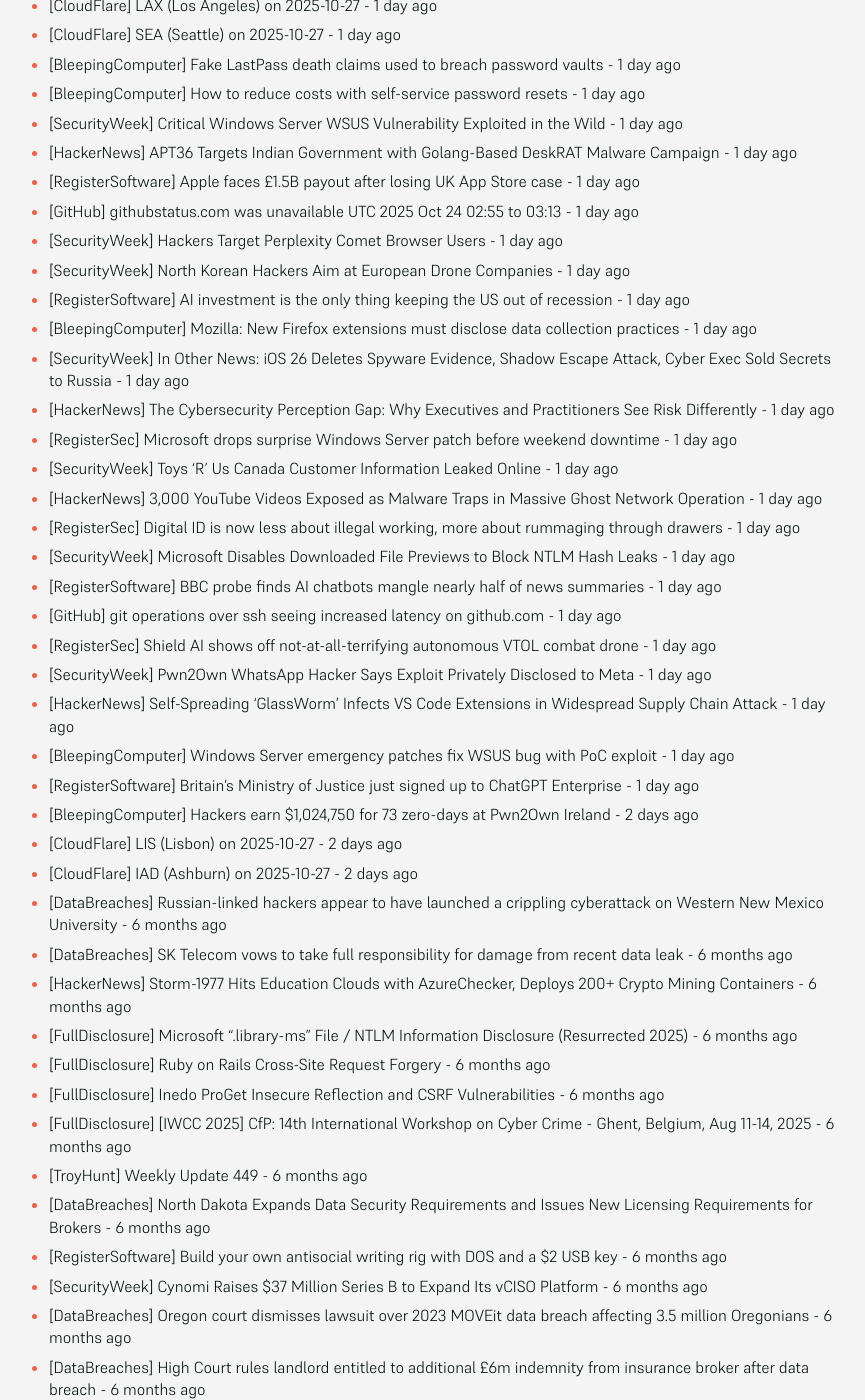
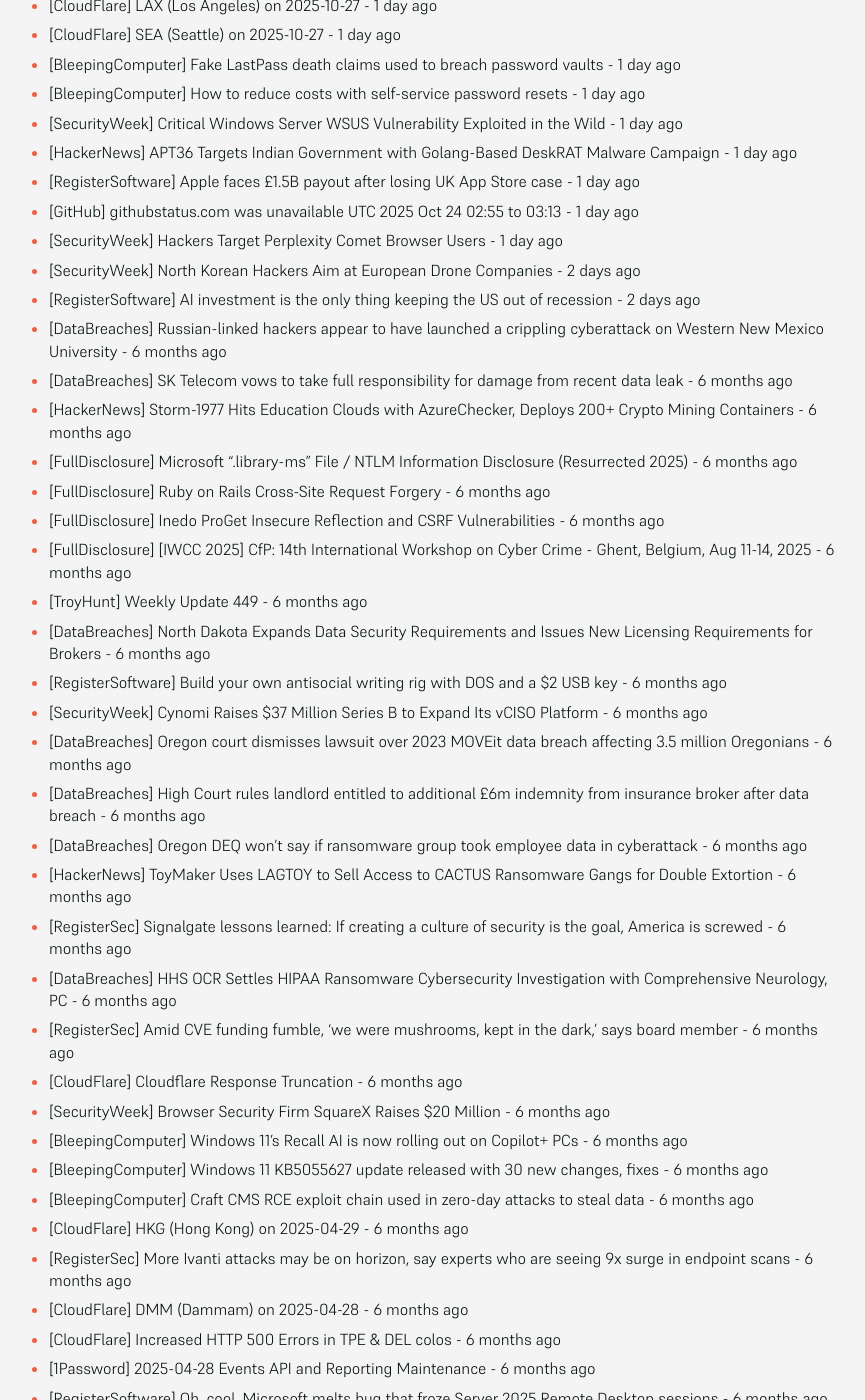
Before and after one commit to SecOpsNews/news, a Jekyll site: the page built from index.md, in a window 1280 px wide and 1400 px high, scrolled down 1008 px. Shown: the whole window, without its empty margins (215-1080 px from the left). Built offline with Jekyll 4.4.1, drawn with Linux system fonts in a browser that asks for light colours; some of the changed text lies outside the part shown.

Commit message:
New Feed

```diff
--- a/index.md
+++ b/index.md
@@ -9,15 +9,15 @@ description: Latest Updates
 
 <!-- SecOps start -->
 
-- [FullDisclosure] [REVIVE-SA-2025-001] Revive Adserver Vulnerability - 2 hours ago
-- [FullDisclosure] [REVIVE-SA-2025-002] Revive Adserver Vulnerability - 2 hours ago
-- [TroyHunt] Weekly Update 475 - 8 hours ago
-- [BleepingComputer] New CoPhish attack steals OAuth tokens via Copilot Studio agents - 14 hours ago
-- [BleepingComputer] New 'CoPhish' technique wraps OAuth phishing in Microsoft Copilot - 14 hours ago
-- [SecurityWeek] OpenAI Atlas Omnibox Is Vulnerable to Jailbreaks - 19 hours ago
-- [SecurityWeek] $1M WhatsApp Hack Flops: Only Low-Risk Bugs Disclosed to Meta After Pwn2Own Withdrawal - 19 hours ago
-- [SecurityWeek] ChatGPT Atlas’ Omnibox Is Vulnerable to Jailbreaks - 19 hours ago
-- [RegisterSec] MPs urge government to stop Britain's phone theft wave through tech - 22 hours ago
+- [FullDisclosure] [REVIVE-SA-2025-001] Revive Adserver Vulnerability - 9 hours ago
+- [FullDisclosure] [REVIVE-SA-2025-002] Revive Adserver Vulnerability - 9 hours ago
+- [TroyHunt] Weekly Update 475 - 15 hours ago
+- [BleepingComputer] New CoPhish attack steals OAuth tokens via Copilot Studio agents - 21 hours ago
+- [BleepingComputer] New 'CoPhish' technique wraps OAuth phishing in Microsoft Copilot - 21 hours ago
+- [SecurityWeek] OpenAI Atlas Omnibox Is Vulnerable to Jailbreaks - 1 day ago
+- [SecurityWeek] $1M WhatsApp Hack Flops: Only Low-Risk Bugs Disclosed to Meta After Pwn2Own Withdrawal - 1 day ago
+- [SecurityWeek] ChatGPT Atlas’ Omnibox Is Vulnerable to Jailbreaks - 1 day ago
+- [RegisterSec] MPs urge government to stop Britain's phone theft wave through tech - 1 day ago
 - [RegisterSoftware] Berkeley boffins build better load balancing algo with AI - 1 day ago
 - [BleepingComputer] Hackers launch mass attacks exploiting outdated WordPress plugins - 1 day ago
 - [RegisterSec] Sneaky Mermaid attack in Microsoft 365 Copilot steals data - 1 day ago
@@ -42,26 +42,8 @@ description: Latest Updates
 - [RegisterSoftware] Apple faces £1.5B payout after losing UK App Store case - 1 day ago
 - [GitHub] githubstatus.com was unavailable UTC 2025 Oct 24 02:55 to 03:13 - 1 day ago
 - [SecurityWeek] Hackers Target Perplexity Comet Browser Users - 1 day ago
-- [SecurityWeek] North Korean Hackers Aim at European Drone Companies - 1 day ago
-- [RegisterSoftware] AI investment is the only thing keeping the US out of recession - 1 day ago
-- [BleepingComputer] Mozilla: New Firefox extensions must disclose data collection practices - 1 day ago
-- [SecurityWeek] In Other News: iOS 26 Deletes Spyware Evidence, Shadow Escape Attack, Cyber Exec Sold Secrets to Russia - 1 day ago
-- [HackerNews] The Cybersecurity Perception Gap: Why Executives and Practitioners See Risk Differently - 1 day ago
-- [RegisterSec] Microsoft drops surprise Windows Server patch before weekend downtime - 1 day ago
-- [SecurityWeek] Toys ‘R’ Us Canada Customer Information Leaked Online - 1 day ago
-- [HackerNews] 3,000 YouTube Videos Exposed as Malware Traps in Massive Ghost Network Operation - 1 day ago
-- [RegisterSec] Digital ID is now less about illegal working, more about rummaging through drawers - 1 day ago
-- [SecurityWeek] Microsoft Disables Downloaded File Previews to Block NTLM Hash Leaks - 1 day ago
-- [RegisterSoftware] BBC probe finds AI chatbots mangle nearly half of news summaries - 1 day ago
-- [GitHub] git operations over ssh seeing increased latency on github.com - 1 day ago
-- [RegisterSec] Shield AI shows off not-at-all-terrifying autonomous VTOL combat drone - 1 day ago
-- [SecurityWeek] Pwn2Own WhatsApp Hacker Says Exploit Privately Disclosed to Meta - 1 day ago
-- [HackerNews] Self-Spreading 'GlassWorm' Infects VS Code Extensions in Widespread Supply Chain Attack - 1 day ago
-- [BleepingComputer] Windows Server emergency patches fix WSUS bug with PoC exploit - 1 day ago
-- [RegisterSoftware] Britain's Ministry of Justice just signed up to ChatGPT Enterprise - 1 day ago
-- [BleepingComputer] Hackers earn $1,024,750 for 73 zero-days at Pwn2Own Ireland - 2 days ago
-- [CloudFlare] LIS (Lisbon) on 2025-10-27 - 2 days ago
-- [CloudFlare] IAD (Ashburn) on 2025-10-27 - 2 days ago
+- [SecurityWeek] North Korean Hackers Aim at European Drone Companies - 2 days ago
+- [RegisterSoftware] AI investment is the only thing keeping the US out of recession - 2 days ago
 - [DataBreaches] Russian-linked hackers appear to have launched a crippling cyberattack on Western New Mexico University - 6 months ago
 - [DataBreaches] SK Telecom vows to take full responsibility for damage from recent data leak - 6 months ago
 - [HackerNews] Storm-1977 Hits Education Clouds with AzureChecker, Deploys 200+ Crypto Mining Containers - 6 months ago
```
